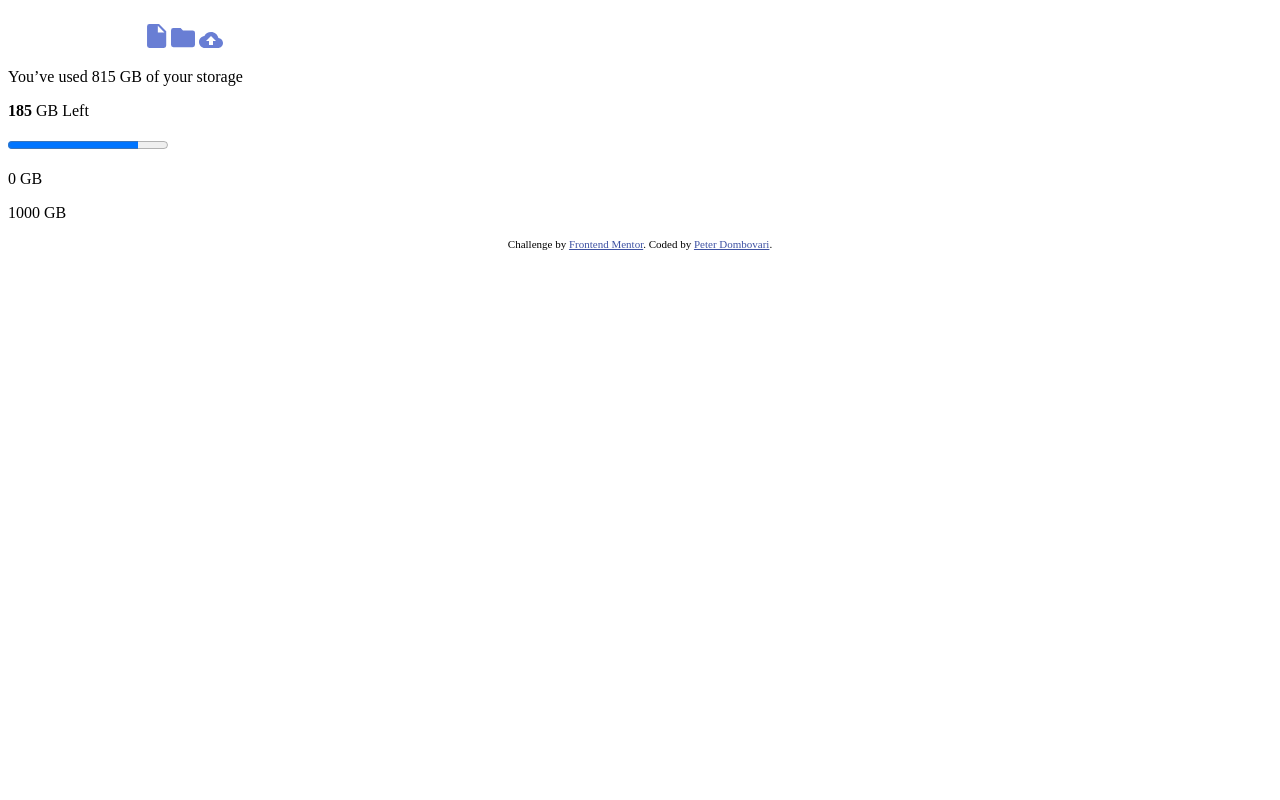
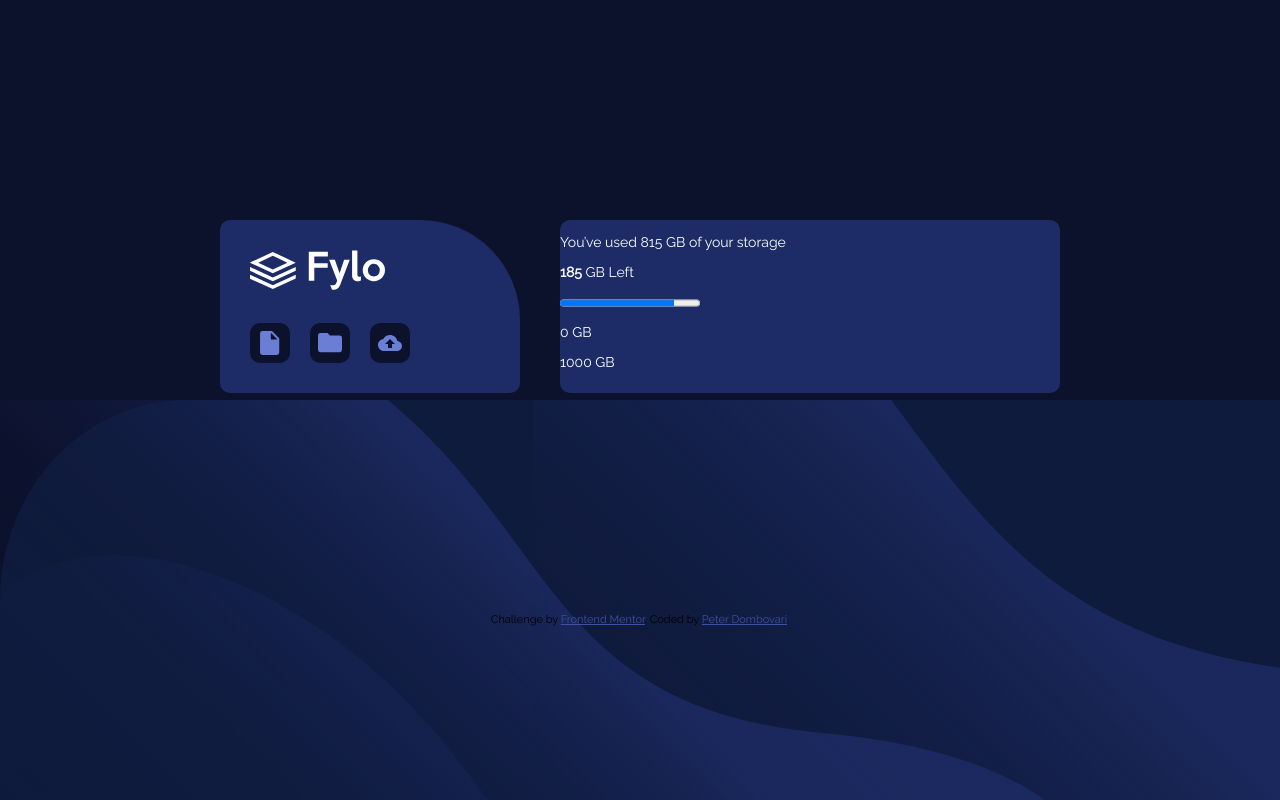
Before and after one commit to dombo3/fylo-data-storage-component, a plain HTML site: page index.html in a window 1280 px wide. Drawn offline with Linux system fonts and the light colour scheme.

Commit message:
Finished background and left box
Modify html structure of icons on left box

```diff
--- a/index.html
+++ b/index.html
@@ -8,24 +8,27 @@
 
   <link rel="icon" type="image/png" sizes="32x32" href="./images/favicon-32x32.png">
   <link rel="stylesheet" href="styles.css">
+  <link href="https://fonts.googleapis.com/css2?family=Raleway&display=swap" rel="stylesheet">
   <title>Frontend Mentor | Fylo data storage component</title>
 </head>
 
 <body>
-  <div>
-    <div>
-      <img src="images/logo.svg" alt="Fylo-logo">
-      <img src="images/icon-document.svg" alt="icon-document">
-      <img src="images/icon-folder.svg" alt="icon-folder">
-      <img src="images/icon-upload.svg" alt="icon-upload">
+  <div class="container">
+    <div class="box left">
+      <img id="logo" src="images/logo.svg" alt="Fylo-logo">
+      <div class="icon-container">
+        <a class="icon"><img src="images/icon-document.svg" alt="icon-document"></a>
+        <a class="icon"><img src="images/icon-folder.svg" alt="icon-folder"></a>
+        <a class="icon"><img src="images/icon-upload.svg" alt="icon-upload"></a>
+      </div>
     </div>
-    <div>
-      <p>You’ve used 815 GB of your storage</p>
+    <div class="box right">
+      <p>You’ve used <span>815 GB</span> of your storage</p>
       <p><strong>185</strong> GB Left</p>
       <div>
         <progress max="1000" value="815">815 Gb</progress>
-        <p>0 GB</p>
-        <p>1000 GB</p>
+        <p class="caption left">0 GB</p>
+        <p class="caption right">1000 GB</p>
       </div>
     </div>
   </div>
--- a/styles.css
+++ b/styles.css
@@ -1,3 +1,62 @@
+html {
+  background-color: hsl(229, 57%, 11%);
+  background-image: url(images/bg-desktop.svg);
+  background-repeat: no-repeat;
+  background-size: 100% 50%;
+  background-position: bottom;
+  font-family: 'Raleway', sans-serif;
+  font-size: 14px;
+  min-height: 100%;
+}
+
+.container {
+  display: flex;
+  margin: 200px auto;
+  justify-content: center;
+}
+
+.box {
+  background-color:hsl(228, 56%, 26%);
+  border-radius: 10px;
+  margin: 20px;
+}
+
+.box.left {
+  width: 300px;
+  border-top-right-radius: 100px;
+}
+
+.box.right {
+  width: 500px;
+  color: white;
+}
+
+#logo {
+  margin: 30px;
+}
+
+.icon-container {
+  display: flex;
+  margin-left: 30px;
+  margin-bottom: 30px;
+}
+
+.icon {
+  background-color: hsl(229, 57%, 11%);
+  height: 40px;
+  width: 40px;
+  border-radius: 10px;
+  margin-right: 20px;
+  position: relative;
+}
+
+.icon img {
+  position: absolute;
+  top: 50%;
+  left: 50%;
+  transform: translate(-50%, -50%);
+}
+
 .attribution {
   font-size: 11px;
   text-align: center;
```
Also changed, not shown: design/desktop-design.jpg.
